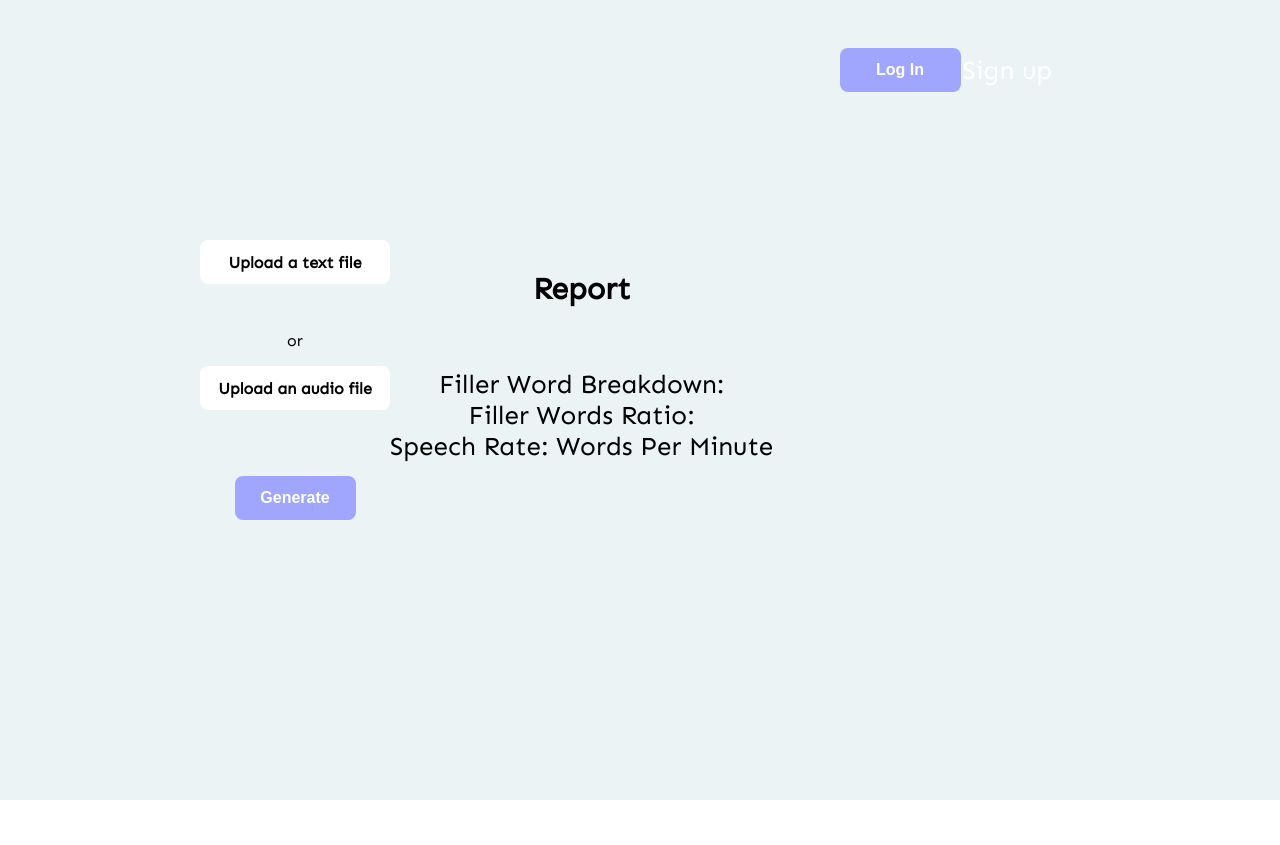
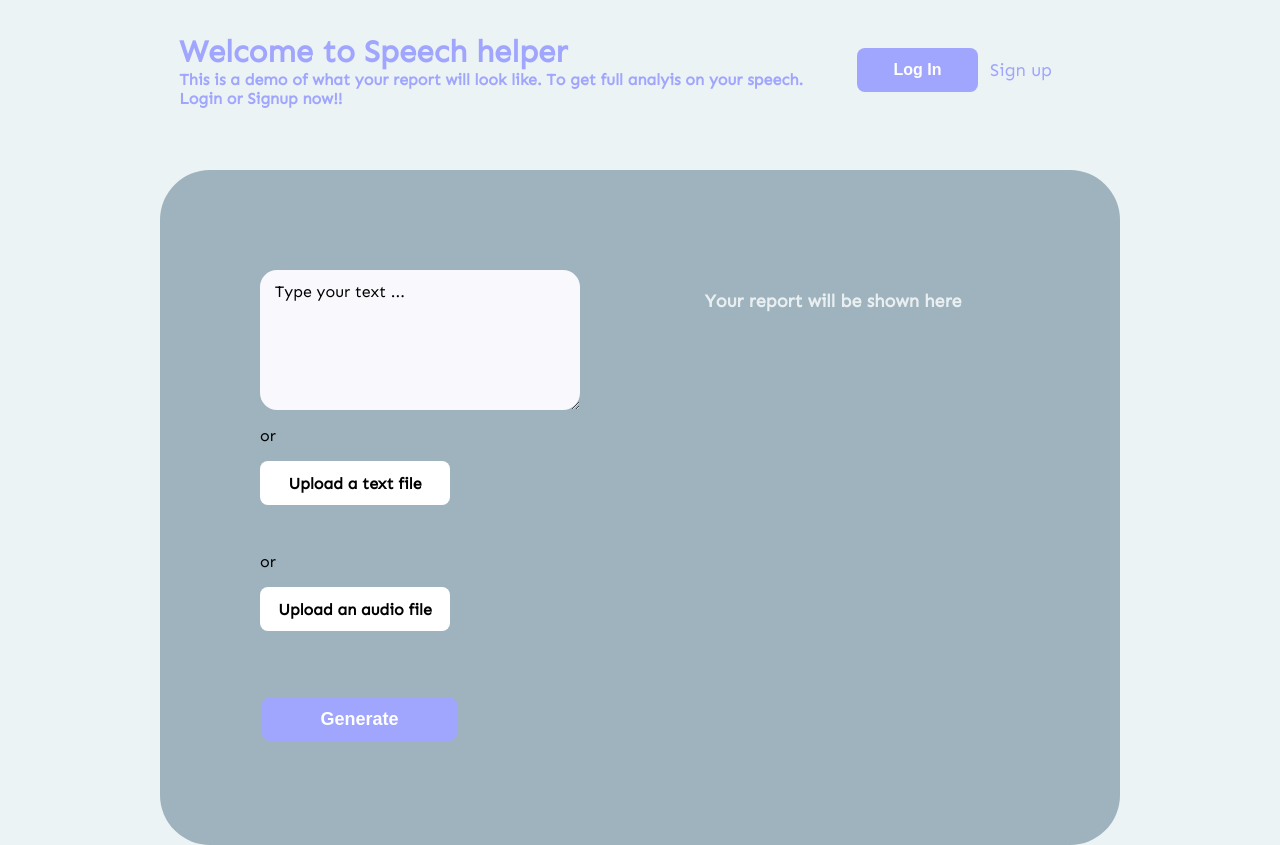
Before and after one commit to saurgul/speechHelper, a React (Create React App) app in the folder frontend/app/: page / in a window 1280 px wide. Before the commit the page ends 800 px from the top, so only its background shows below. Built offline with nearby package versions, Linux system fonts and the light colour scheme; no server answers.

Commit message:
welcome page is up

```diff
--- /dev/null
+++ b/frontend/app/src/components/Onboarding/SampleAnalysis.js
@@ -0,0 +1,39 @@
+import React,{useState, useEffect} from 'react';
+import FillerCard from "../Dashboard/FillerCard";
+import PaceCard from "../Dashboard/PaceCard";
+
+
+function Analysis(props) {
+    return (
+        <div>
+            {/* <p className="analysis-title">Analysis</p> */}
+            <div className="summary-container-child-pace-filler-row">
+                   <FillerCard className="" fillerCount={props.fillerCount}/>
+                   <PaceCard className="" pace = {props.pace}/>
+            </div>
+        </div>
+    );
+
+}
+
+function SampleAnalysis(props) {
+    const pace = 112;
+    const [showReport, setShow] = useState(false);
+    const fillerCount = 13;
+
+    const changeReport = () => {
+        setShow(true);
+    }
+
+    return (
+        <div>
+             {(()=>{
+                if (showReport) return  <Analysis fillerCount = {fillerCount} pace = {pace}/>
+                else return <div className="analysis-item-empty">Your report will be shown here</div>
+                }
+            )()}
+        </div>
+    );
+}
+
+export default SampleAnalysis;
--- a/frontend/app/src/components/Onboarding/Welcome.css
+++ b/frontend/app/src/components/Onboarding/Welcome.css
@@ -1,8 +1,72 @@
-.rowAlignment{
-	display:flex;
-	flex-direction:row;
-	color: black;
-	padding-right: 200px;
-	padding-left: 200px;
-	padding-top: 100px;
+.secondary-theme-btn {
+	color: #A0A5FE;
+	font-size: large;
+	margin-left: 10px;
 }
+
+nav {
+    float: right;
+    padding-right: 100px;
+    display: flex;
+    justify-content: center;
+    align-items: center;
+}
+
+.welcome-bg {
+	background-color: #9EB3BD;
+    width: 75%;
+    border-radius: 50px;
+    color: black;
+}
+
+.analysis-container {
+    background-color: #EBF3F5;
+
+    border-radius: 27px;
+    padding: 10px;
+	/* width: 100%; */
+	margin-left: 20px
+    /* margin-left: 12vw; */
+}
+
+.analysis-title {
+    font-size: 0.78em;
+}
+
+.analysis-item-empty{
+    font-size: large;
+    padding: 20px;
+    color: white;
+    opacity: 0.78;
+	font-weight: bold;
+	margin-right: 3vw;
+}
+
+.card-shadow {
+	margin: 15px;
+    box-shadow: 0px 10px 10px 1px rgba(255, 119, 174, 0.19);
+    border-radius: 27px;
+}
+
+.welcome-page-title {
+	margin-left: 4vw;
+	color: #A0A5FE;
+	font-weight: bolder;
+	font-size: larger;
+}
+
+.welcome-page-subtitle {
+	margin-left: 4vw;
+	color: #A0A5FE;
+	font-weight: bold;
+	font-size: medium;
+	text-align: left;
+}
+
+
+.welcome-page-title-text-container {
+	display: flex;
+	flex-direction: column;
+	justify-content: flex-start;
+	align-items: flex-start;
+}
--- a/frontend/app/src/components/Onboarding/Welcome.js
+++ b/frontend/app/src/components/Onboarding/Welcome.js
@@ -1,116 +1,27 @@
 import React,{useState, useEffect} from 'react';
 import './Welcome.css';
 import WelcomeHeader from './WelcomeHeader'
+import InputForm from '../Dashboard/InputForm';
+import SampleAnalysis from './SampleAnalysis';
 
+function Welcome() {
 
-function Welcome(){
-
-	const[fillerWordRatio, setFillerWordRatio] = useState("");
-	const[speechRate, setSpeechRate] = useState("");
-	const[fillerWordFrequency, setFillerWordFrequency] = useState("");
-
-function Report(){
-	return(
-		<div>
-		<h3>Report</h3>
-		<br />
-		<label>Filler Word Breakdown: </label>
-		<label>{fillerWordFrequency}</label>
-		<br />
-		<label>Filler Words Ratio: </label>
-		<label>{fillerWordRatio}</label>
-		<br />
-		<label>Speech Rate: </label>
-		<label>{speechRate}</label>
-		<label> Words Per Minute </label>
-		</div>
-	);
-}
-
-function InputForm(props){
-	const[textFile, setTextFile] = useState();
-	const[speechFile, setSpeechFile] = useState();
-	const[speechId, setSpeechId] = useState();
-
-	async function generateReport(){
-		const formData = new FormData();
-		formData.append("files", textFile);
-		formData.append("files", speechFile);
-
-		console.log(textFile.file)
-		console.log(speechFile.file)
-		console.log(textFile)
-		console.log(speechFile)
-		const response = await fetch(`/createSpeech`, {method: "post",body: formData});
-        //const response = await fetch(`/createSpeech?textFile=${encodeURIComponent(textFile)}&audioFile=${encodeURIComponent(speechFile)}`, {method: "GET"});
-		const json = await response.json();
-		setFillerWordFrequency(json.FillerFrequency);
-		console.log(json.FillerRatio);
-		setFillerWordRatio(json.FillerRatio);
-		console.log(json.SpeechRate);
-		setSpeechRate(json.SpeechRate);
-	   // const response = await fetch(`/createSpeech?textFile=${textFileData}&audioFile=${speechFileData}`, {method: "POST"});
-      //  console.log(response);
-	//	console.log(response.json);
-	//	await setSpeechId(response.json).then(res => {
-			//getFeedback();
-	//	})
-    }
-
-	async function getFeedback(){
-		const response = await fetch(`/parseText?speechId=${0}`, {method: "GET"});
-		console.log(response);
-		const json = await response.json();
-		console.log(json);
-		console.log(json.WordFrequency);
-		console.log(json.FillerFrequency);
-		setFillerWordFrequency(json.FillerFrequency);
-		console.log(json.FillerRatio);
-		setFillerWordRatio(json.FillerRatio);
-		console.log(json.SpeechRate);
-		setSpeechRate(json.SpeechRate);
-
-	}
-
-	const handleSubmit= async(e) => {
-
-      e.preventDefault();
-	  await generateReport();
-    }
-
-	return(
-		<form onSubmit={e => { handleSubmit(e) }}>
-			<input type="file" name="file" id="file" class="inputfile" onChange={e=> setTextFile(e.target.files[0])} />
-			<label for="file" className="uploadButton">Upload a text file</label>
-			<br />
-			<p>or</p>
-			<input type="file" name="file" id="file" class="inputfile" onChange={e=> setTextFile(e.target.files[0])} />
-			<label for="file" className="uploadButton">Upload an audio file</label>
-			{/* <input type="file" onChange={e=> setTextFile(e.target.files[0])} /> */}
-			<br />
-			<br />
-			{/* <label>Upload the audio file of your speech:</label>
-			<br />
-			<input type="file" onChange={e=> setSpeechFile(e.target.files[0])} />
-			<br /> */}
-			<input className="theme-btn" type='submit' value='Generate' />
-		</form>
-	);
-}
 	return(
 		<div>
 		<div> <WelcomeHeader/> </div>
-		<div className="welcomeDashContainer">
-			<div className= "welcomeCard">
-				<div className="rowAlignment">
-				<div className = "child"> <InputForm /> </div>
-				<div> <Report /> </div>
+		<div className="mainContainer">
+			<div className= "welcome-bg">
+				<div className="dashboard-container">
+					<div className="dashboard-container-child">
+						<InputForm />
+						<SampleAnalysis/>
+					</div>
+				</div>
 			</div>
-		</div>
-
 		</div>
 		</div>
 	);
 }
 
+
 export default Welcome;
--- a/frontend/app/src/components/Onboarding/WelcomeHeader.js
+++ b/frontend/app/src/components/Onboarding/WelcomeHeader.js
@@ -11,11 +11,18 @@ function WelcomeHeader() {
 		navigate('/login')
   }
     return(
-        <header>
+    <header>
 			<div className = "nav-bar-container">
           <div className="profile-info">
+            <div className="welcome-page-title-text-container">
+                <div className="welcome-page-title">Welcome to Speech helper</div>
+                <div className="welcome-page-subtitle">This is a demo of what your report will look like. To get full analyis on your speech.
+                <br/>
+                Login or Signup now!!</div>
+            </div>
+
           </div>
-          <nav id="navbar">
+          <nav>
 				    <button className="theme-btn" onClick={handleRoute}>Log In</button>
             <a className="secondary-theme-btn" onClick={handleRoute}>Sign up</a>
           </nav>
```
